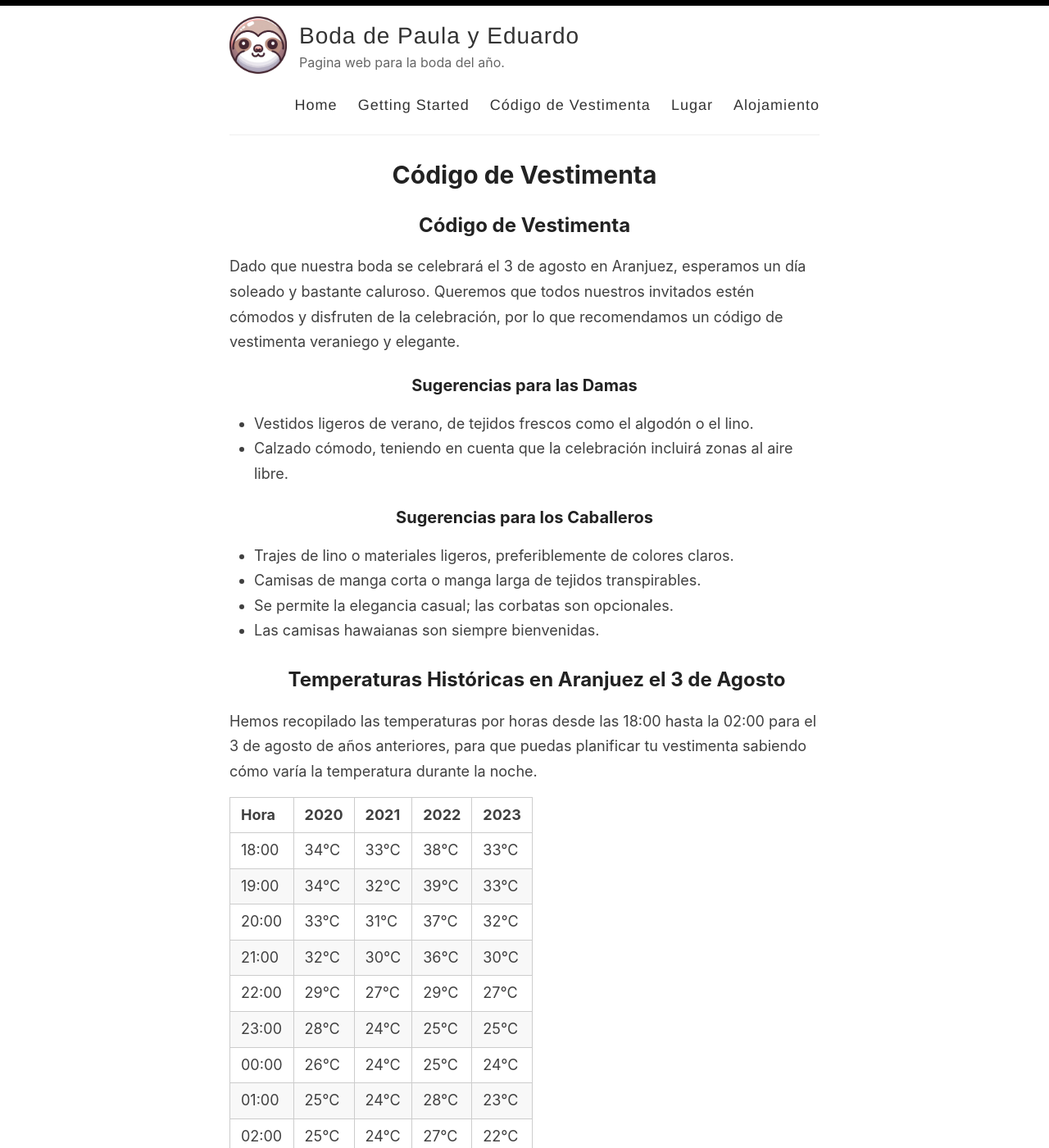
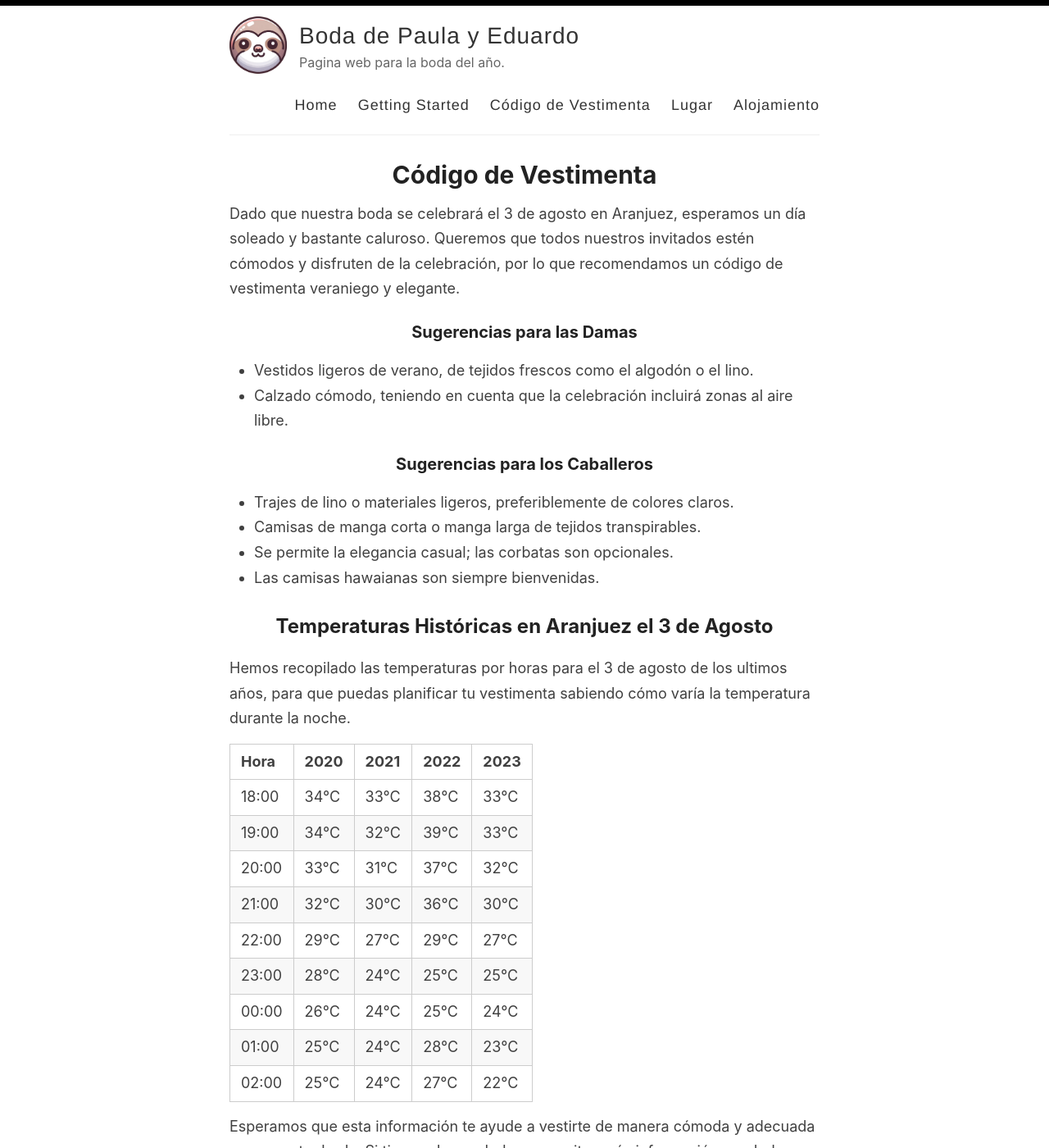
Before and after one commit to boda-paula-y-eduardo/boda-paula-eduardo, a Jekyll site: the page built from _pages/codigo-vestimenta.md, in a window 1280 px wide and 1400 px high. Shown: the whole window at 82% size. Built offline with Jekyll 4.4.1, drawn with Linux system fonts in a browser that asks for light colours.

Commit message:
Update codigo-vestimenta.md

```diff
--- a/_pages/codigo-vestimenta.md
+++ b/_pages/codigo-vestimenta.md
@@ -3,8 +3,6 @@ layout: page
 title: Código de Vestimenta
 permalink: /codigo-vestimenta/
 ---
-
-## Código de Vestimenta
 
 Dado que nuestra boda se celebrará el 3 de agosto en Aranjuez, esperamos un día soleado y bastante caluroso. Queremos que todos nuestros invitados estén cómodos y disfruten de la celebración, por lo que recomendamos un código de vestimenta veraniego y elegante.
 
@@ -19,9 +17,10 @@ Dado que nuestra boda se celebrará el 3 de agosto en Aranjuez, esperamos un dí
 - Camisas de manga corta o manga larga de tejidos transpirables.
 - Se permite la elegancia casual; las corbatas son opcionales.
 - Las camisas hawaianas son siempre bienvenidas.
+
 ## Temperaturas Históricas en Aranjuez el 3 de Agosto
 
-Hemos recopilado las temperaturas por horas desde las 18:00 hasta la 02:00 para el 3 de agosto de años anteriores, para que puedas planificar tu vestimenta sabiendo cómo varía la temperatura durante la noche.
+Hemos recopilado las temperaturas por horas para el 3 de agosto de los ultimos años, para que puedas planificar tu vestimenta sabiendo cómo varía la temperatura durante la noche.
 
 | Hora | 2020 | 2021 | 2022 | 2023 |
 |------|------|------|------|------|
```
